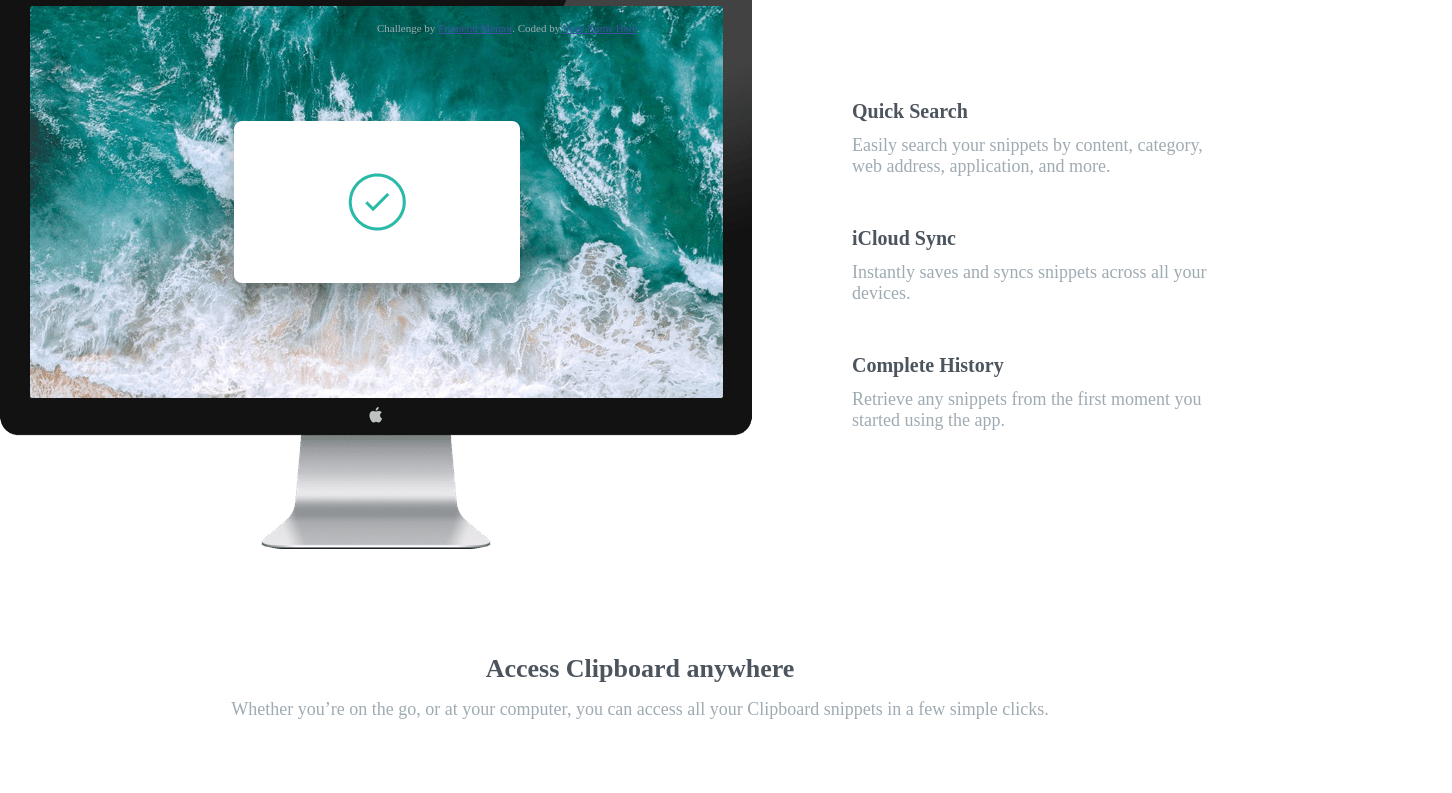
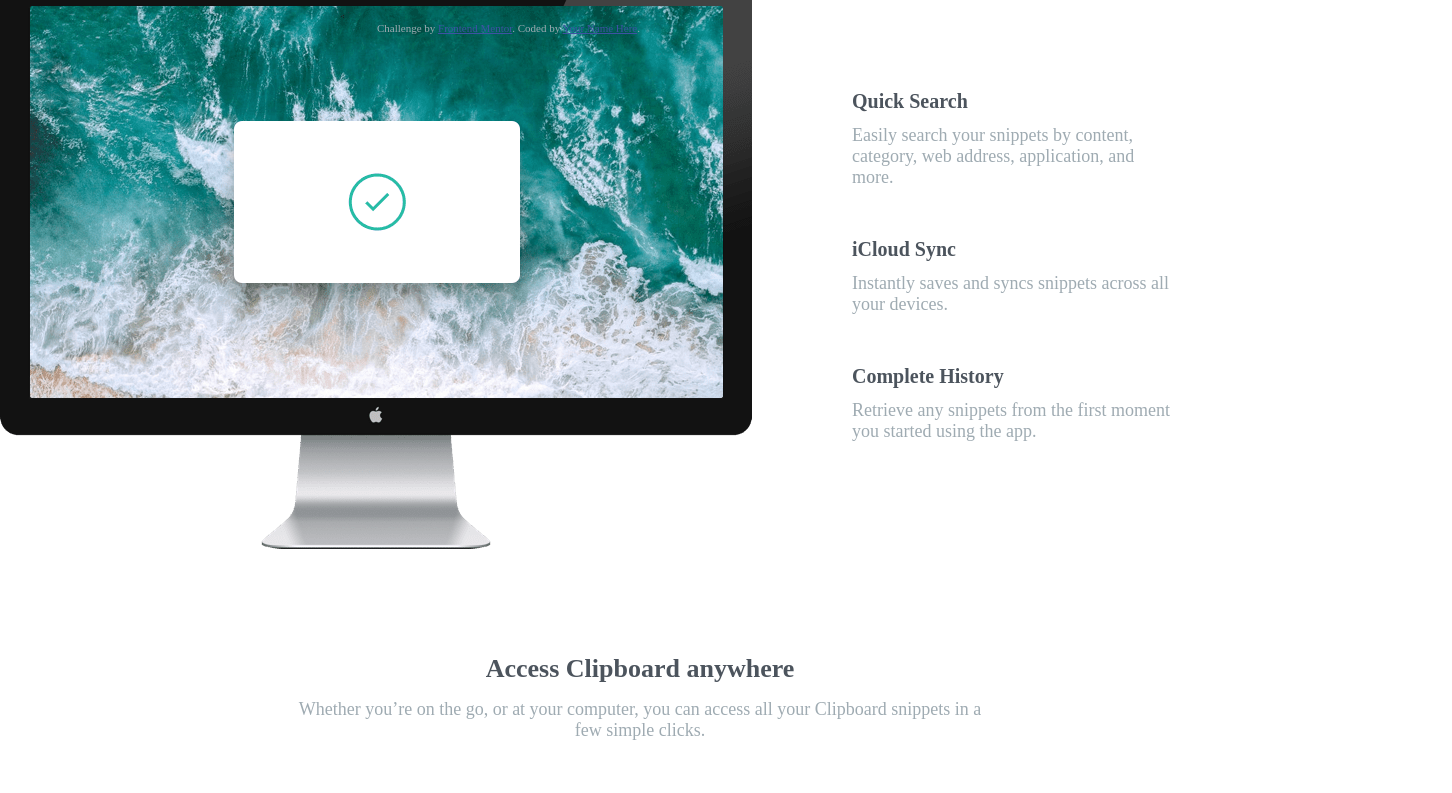
Before and after one commit to leopaul29/frontendmentor-clipboard-landing-page-master, a plain HTML site: page index.html in a window 1280 px wide. Shown: the part 766-1559 px from the top of the page, 1452 px wide, since content can reach past the window. Drawn offline with Linux system fonts and the light colour scheme; a web font is replaced by a local one.

Commit message:
style clipboard section

```diff
--- a/style.less
+++ b/style.less
@@ -137,15 +137,12 @@ body {
   display: flex;
   flex-direction: column;
   align-items: center;
-  margin: auto;
   margin-top: 100px;
   .section__header {
     text-align: center;
+    margin-bottom: 70px;
     .section__title {
       margin-bottom: 15px;
-    }
-    .section__description {
-      margin-bottom: 70px;
     }
   }
 }
@@ -155,16 +152,12 @@ body {
     display: flex;
     flex-direction: row;
     align-items: center;
-    .section__doublegrid__left {
-      min-width: 700px;
-    }
     .section__doublegrid__right {
-      min-width: 700px;
       .vertical__details {
         display: flex;
         flex-direction: column;
         gap: 50px;
-        margin-left: 100px;
+        margin: 0px 100px;
         .section__detail {
           max-width: 380px;
           .detail__title {
@@ -175,3 +168,9 @@ body {
     }
   }
 }
+
+#clipboard {
+  .section__description{
+    max-width: 700px;
+  }
+}
```
Also changed, not shown: style.css.
